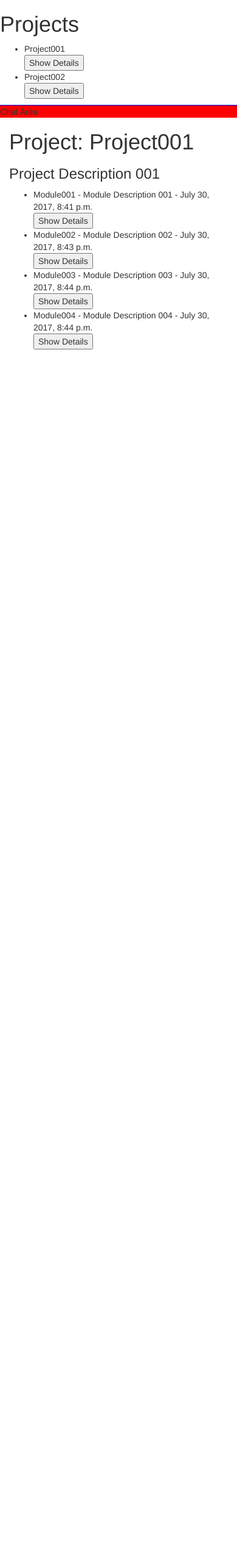
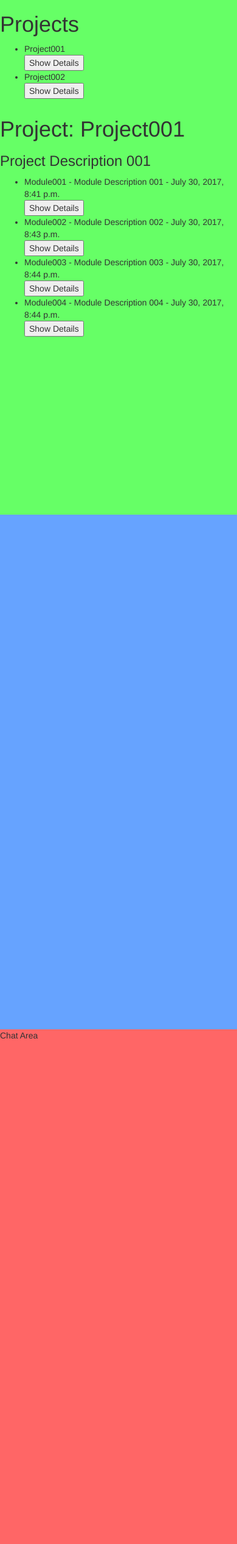
Before and after one commit to Nikhil-Wagh/Intranet, a Django app: template feed/templates/feed/index.html in a window 390 px wide. Shown: that part at 61% size. Before the commit the page ends 844 px from the top of that part, so only its background shows below. Run offline with Django 3.2, Linux system fonts and the light colour scheme; the template is opened without the code that fills it: values named after a table or form of the project are taken from there, others are empty; data comes from the database, SQL or seed files in the repository; the page is wider than the window, and the part outside it is not shown; some libraries are stand-ins or nearby versions.

Commit message:
Sections on index page improved.

```diff
--- a/feed/templates/feed/index.html
+++ b/feed/templates/feed/index.html
@@ -21,7 +21,10 @@
     }
 </script>
 <div class="row">
-    <div class="col-sm-3">
+
+    <div class="col-sm-3" style="background-color:#66ff66;height:100vh;">
+        <div class="row">
+            <div class="col-sm-12">
                 <h1>Projects</h1>
                 {% if all_projects %}
                     <ul>
@@ -34,9 +37,14 @@
                 <h3>Please add some projects to display</h3>
                 {% endif %}
             </div>
-    <div class="col-sm-7" style="background-color:blue"></div>
-    <div class="col-sm-2" style="background-color:red">Chat Area</div>
         </div>
-<div class="col-sm-3" id = "module_section" ></div>
+       <div class="row">
+            <div class="col-sm-12" id = "module_section" ></div>
+       </div>
+    </div>
+    <div class="col-sm-7" style="background-color:#66a3ff;height:100vh;"></div>
+    <div class="col-sm-2" style="background-color:#ff6666;height:100vh;">Chat Area</div>
+</div>
+
 </body>
 </html>
```
Lines whose indentation alone changed are shown as unchanged.
